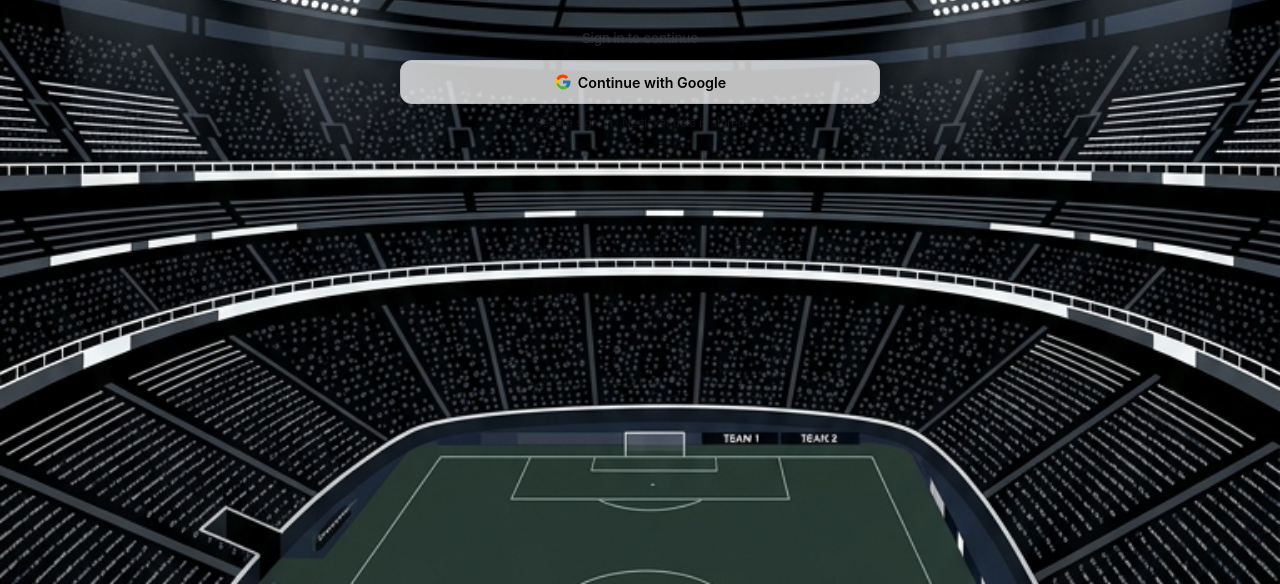
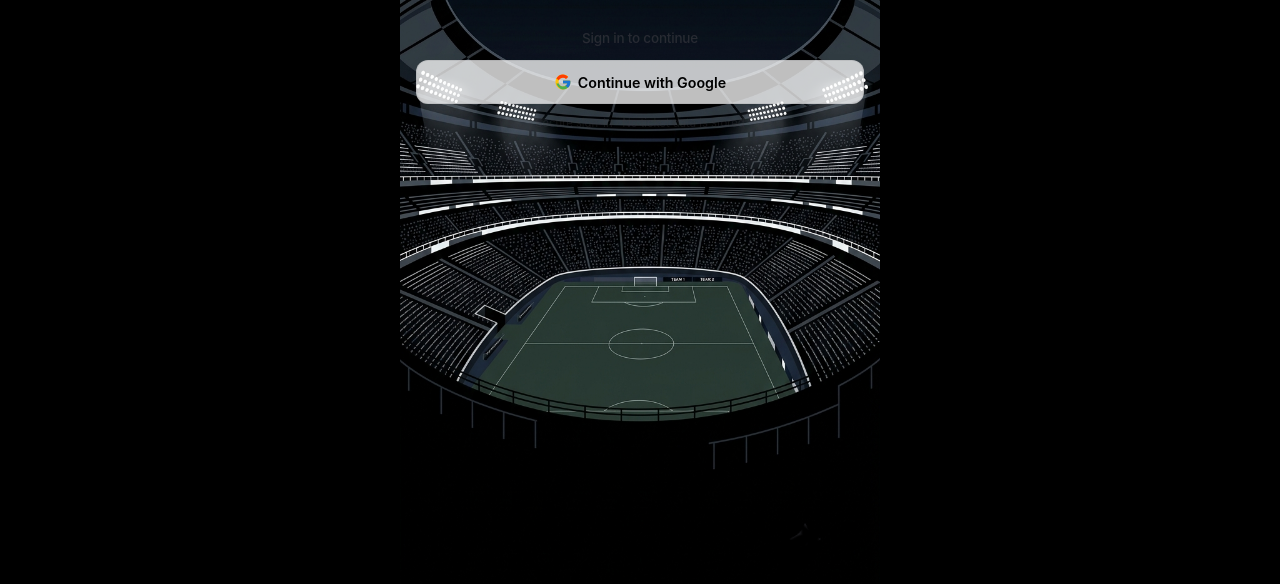
Before and after one commit to shikhar1809/Stadium-Navigator, a plain HTML site: page public/index.html in a window 1280 px wide. Shown: the part 216-800 px from the top of the page. Drawn offline with Linux system fonts and the light colour scheme; no server answers.

Commit message:
style: strict mobile layout and background fix
- Constrained body to 480px width max to simulate mobile view strictly
- Set HTML background to black to hide extra space on desktop
- Redesigned background image placement to only appear behind the mobile container

```diff
--- a/public/style.css
+++ b/public/style.css
@@ -59,10 +59,14 @@
 
 /* ─── Reset ─────────────────────────────────────────────────────────────────── */
 *, *::before, *::after { box-sizing: border-box; margin: 0; padding: 0; }
-html { font-size: 15px; scroll-behavior: smooth; } /* Base font size reduced slightly */
+html {
+  font-size: 15px;
+  scroll-behavior: smooth;
+  background-color: #000; /* Extra space ignored / dark */
+}
 body {
   font-family: -apple-system, BlinkMacSystemFont, "SF Pro Display", "SF Pro Text", "Segoe UI", Roboto, Helvetica, Arial, sans-serif;
-  background: var(--bg-deep) url('bg.jpg') no-repeat center center fixed;
+  background: var(--bg-deep) url('bg.jpg') no-repeat center center;
   background-size: cover;
   color: var(--text-primary);
   min-height: 100dvh;
@@ -71,6 +75,13 @@ body {
   -moz-osx-font-smoothing: grayscale;
   overflow-x: hidden;
   transition: background-color var(--transition), color var(--transition);
+
+  /* Strictly mobile res constraints */
+  width: 100%;
+  max-width: 480px;
+  margin: 0 auto;
+  box-shadow: 0 0 50px rgba(0,0,0,0.5); /* Separate mobile container from background */
+  position: relative;
 }
 
 /* ─── Layout ────────────────────────────────────────────────────────────────── */
```
